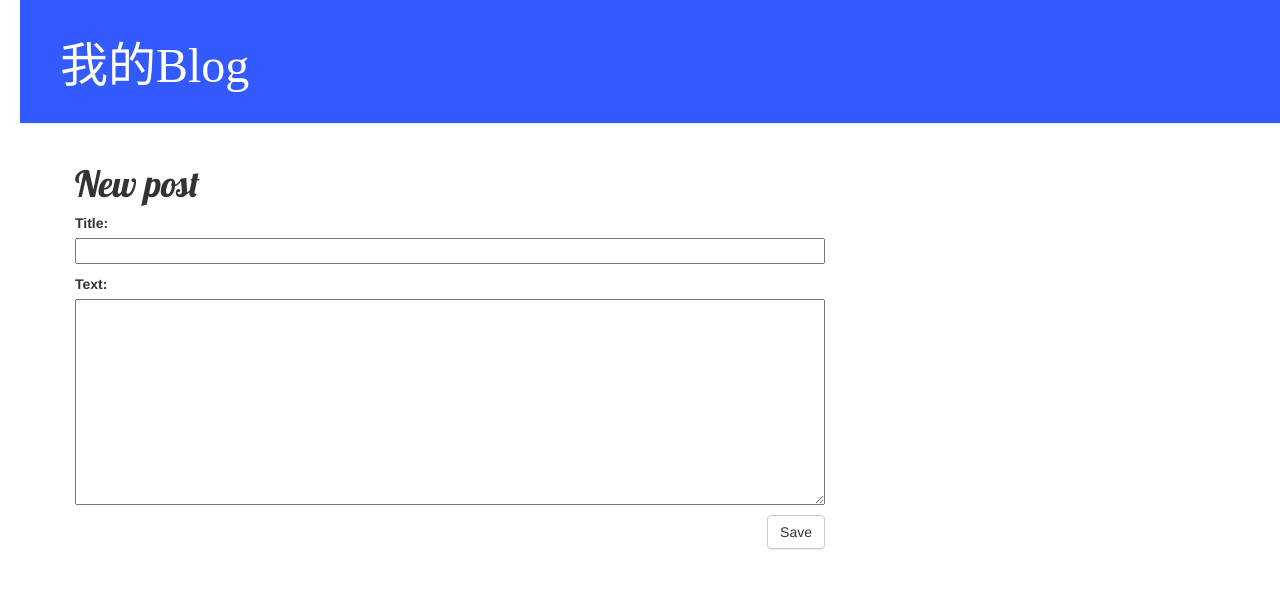
After one commit to Newworldco/Blog-app, a Django app: page /post/new/ in a window 1280 px wide. The commit adds this page. Shown: the top 589 px of the page. Run offline with Django 3.2, Linux system fonts and the light colour scheme; some libraries are stand-ins or nearby versions.

Commit message:
增加创建和编辑按钮功能

```diff
--- /dev/null
+++ b/myblog/forms.py
@@ -0,0 +1,9 @@
+from django import forms
+
+from .models import Post
+
+class PostForm(forms.ModelForm):
+
+    class Meta:
+        model = Post
+        fields = ('title', 'text',)
--- a/myblog/templates/blog/base.html
+++ b/myblog/templates/blog/base.html
@@ -9,6 +9,9 @@
     </head>
     <body>
         <div class="page-header">
+            {% if user.is_authenticated %}
+                <a href="{% url 'post_new' %}" class="top-menu"><span class="glyphicon glyphicon-plus"></span></a>
+            {% endif %}
             <h1><a href="/">我的Blog</a></h1>
         </div>
         <div class="content container">
--- a/myblog/templates/blog/post_detail.html
+++ b/myblog/templates/blog/post_detail.html
@@ -7,6 +7,7 @@
                     {{ post.published_date }}
                 </div>
             {% endif %}
+            <a class="btn btn-default" href="{% url 'post_edit' pk=post.pk %}"><span class="glyphicon glyphicon-pencil"></span></a>
             <h1>{{ post.title }}</h1>
             <p>{{ post.text|linebreaksbr }}</p>
         </div>
--- /dev/null
+++ b/myblog/templates/blog/post_edit.html
@@ -0,0 +1,9 @@
+    {% extends 'blog/base.html' %}
+
+    {% block content %}
+        <h1>New post</h1>
+        <form method="POST" class="post-form">{% csrf_token %}
+            {{ form.as_p }}
+            <button type="submit" class="save btn btn-default">Save</button>
+        </form>
+    {% endblock %}
--- a/myblog/urls.py
+++ b/myblog/urls.py
@@ -4,4 +4,6 @@ from . import views
 urlpatterns = [
     url(r'^$', views.post_list, name='post_list'),
     url(r'^post/(?P<pk>[0-9]+)/$', views.post_detail, name='post_detail'),
+    url(r'^post/new/$', views.post_new, name='post_new'),
+    url(r'^post/(?P<pk>[0-9]+)/edit/$', views.post_edit, name='post_edit'),
 ]
--- a/myblog/views.py
+++ b/myblog/views.py
@@ -2,6 +2,8 @@ from django.shortcuts import render
 from django.utils import timezone
 from .models import Post
 from django.shortcuts import render, get_object_or_404
+from .forms import PostForm
+from django.shortcuts import redirect
 
 # Create your views here.
 def post_list(request):
@@ -11,3 +13,30 @@ def post_list(request):
 def post_detail(request, pk):
     post = get_object_or_404(Post, pk=pk)
     return render(request, 'blog/post_detail.html', {'post': post})
+
+def post_new(request):
+    if request.method == "POST":
+        form = PostForm(request.POST)
+        if form.is_valid():
+            post = form.save(commit=False)
+            post.author = request.user
+            post.published_date = timezone.now()
+            post.save()
+            return redirect('post_detail', pk=post.pk)
+    else:
+        form = PostForm()
+    return render(request, 'blog/post_edit.html', {'form': form})
+
+def post_edit(request, pk):
+    post = get_object_or_404(Post, pk=pk)
+    if request.method == "POST":
+        form = PostForm(request.POST, instance=post)
+        if form.is_valid():
+            post = form.save(commit=False)
+            post.author = request.user
+            post.published_date = timezone.now()
+            post.save()
+            return redirect('post_detail', pk=post.pk)
+    else:
+        form = PostForm(instance=post)
+    return render(request, 'blog/post_edit.html', {'form': form})
```
